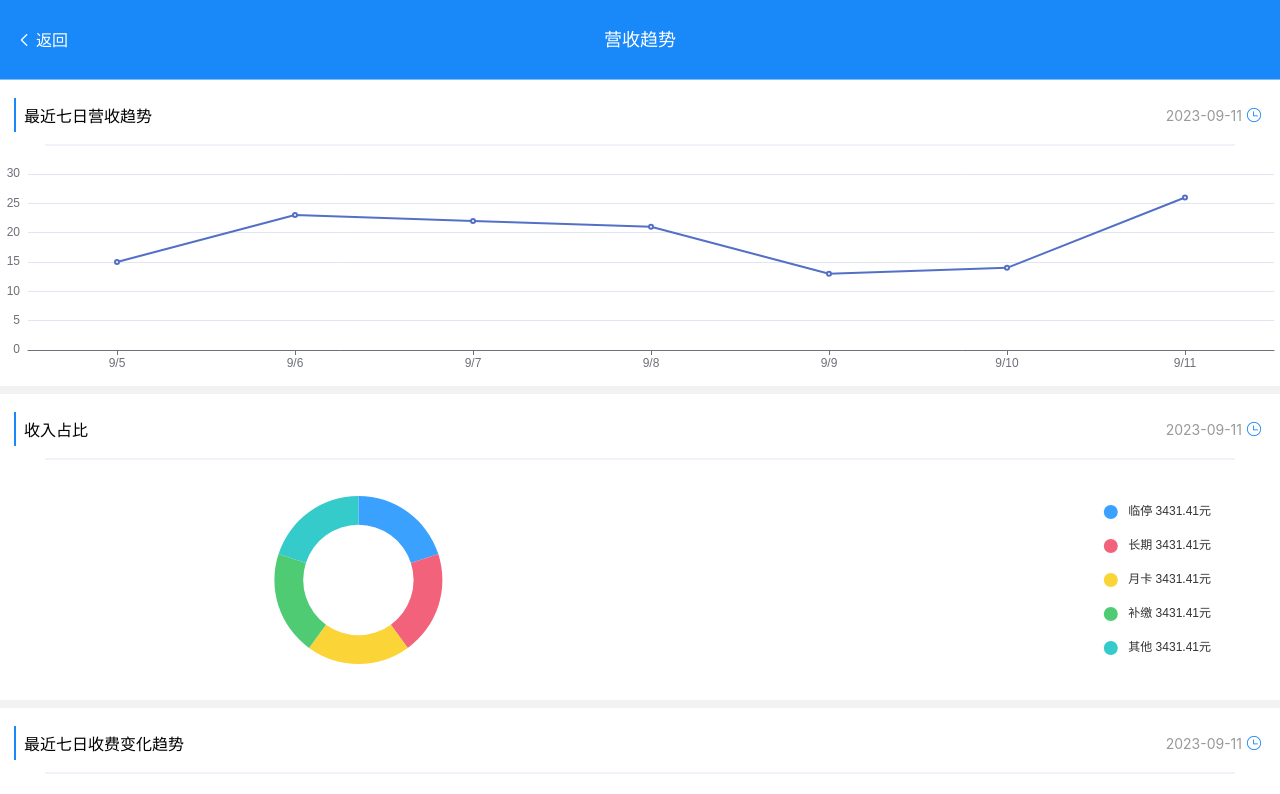
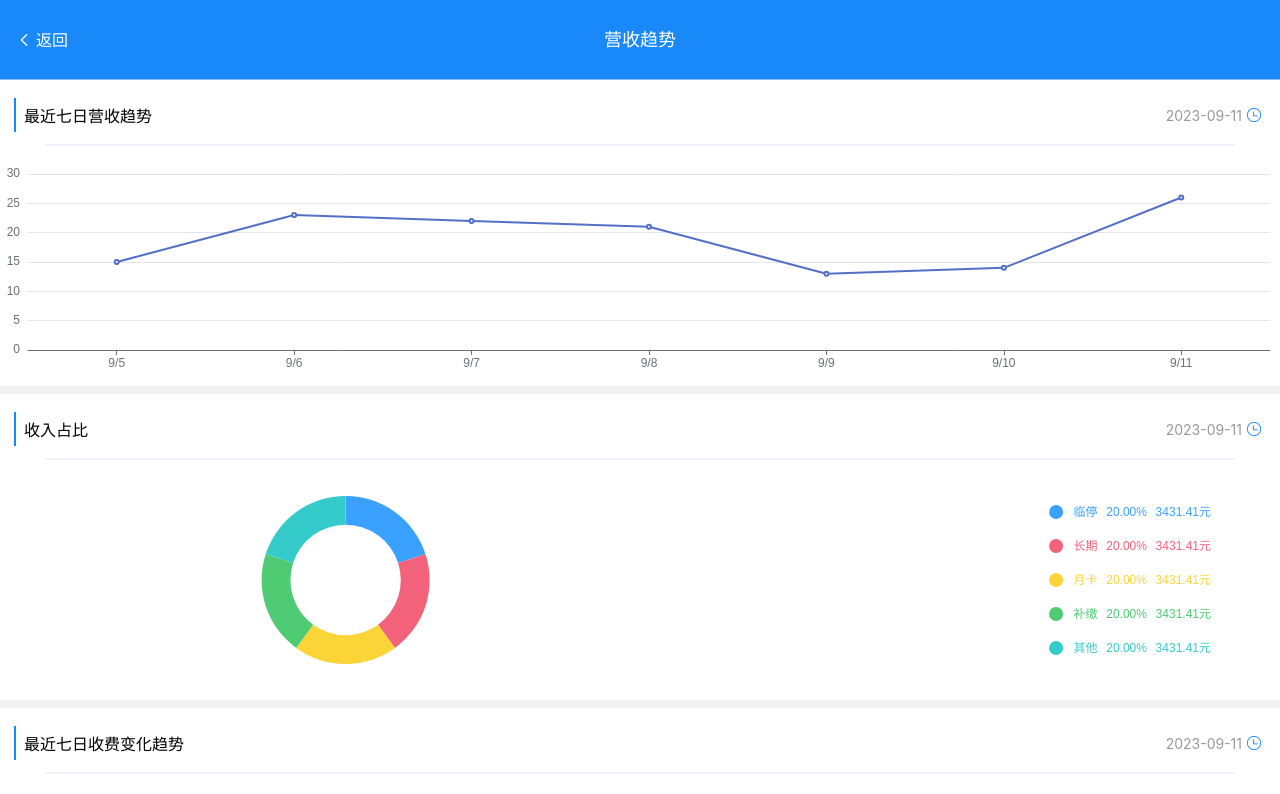
Before and after one commit to Yand-hi/mobile, a Vue app: page /#/revenueTrend in a window 1280 px wide. Shown: the top 794 px of the page. Built offline with nearby package versions, Linux system fonts and the light colour scheme.

Commit message:
[edit] 图例配置项修改

```diff
--- a/src/page/statistics/chart/chart.js
+++ b/src/page/statistics/chart/chart.js
@@ -32,7 +32,7 @@ function getLineOptions(data) {
     grid: {
       top: '28px',
       left: '28px',
-      right: '6px',
+      right: '10px',
       bottom: '36px'
     }
   };
@@ -40,7 +40,9 @@ function getLineOptions(data) {
   return lineOptions;
 }
 
-function getPieOptions(data) {
+function getPieOptions({ title, data }) {
+  const colorList = ['#3aa1ff', '#f2637b', '#fbd437', '#4ecb73', '#36cbcb'];
+
   const pieOptions = {
     tooltip: {
       trigger: 'item',
@@ -53,33 +55,65 @@ function getPieOptions(data) {
       height: 200,
       itemGap: 20,
       icon: 'circle',
-      formatter: function (name) {
-        const value = data.find(item => item.name === name).value
-        return name + ' ' + value + '元';
+      formatter: function (name, index) {
+        let total = 0
+        let target
+        for (let i = 0; i < data.length; i++) {
+          total += data[i].value
+          if (data[i].name === name) {
+            target = data[i].value
+          }
+        }
+        const arr = [
+          '{a|' + name + '}',
+          '{b|' + ((target / total) * 100).toFixed(2) + '%}',
+          '{c|' + target + '元}',
+        ]
+        if (title === '车场分布情况') {
+          delete arr[2]
+        }
+        return arr.join('  ')
+      },
+      textStyle: {
+        color: 'inherit',
+        padding: [2, 0, 0],
+        rich: {
+          a: {
+            fontSize: 12,
+            // color: '#999'
+          },
+          b: {
+            fontSize: 12,
+            padding: [0, 2],
+          },
+          c: {
+            fontSize: 12
+          }
+        }
       }
     },
-    color: ['#3aa1ff', '#f2637b', '#fbd437', '#4ecb73', '#36cbcb'],
+    color: colorList,
     series: [
       {
-        name: '',
+        name: title,
         type: 'pie',
         radius: ['46%', '70%'],
-        center: ['28%', '50%'],
-        avoidLabelOverlap: false,
+        center: ['27%', '50%'],
+        // avoidLabelOverlap: false,
         label: {
           show: false,
           position: 'left'
         },
-        emphasis: {
-          label: {
-            show: true,
-            fontSize: 40,
-            fontWeight: 'bold'
-          }
-        },
-        labelLine: {
-          show: false
-        },
+        // emphasis: {
+        //   label: {
+        //     show: false,
+        //     // fontSize: 40,
+        //     // fontWeight: 'bold'
+        //   }
+        // },
+        // labelLine: {
+        //   show: false
+        // },
         data: data
       }
     ],
@@ -117,7 +151,7 @@ function getBarOptions(data) {
     grid: {
       top: '28px',
       left: '28px',
-      right: '6px',
+      right: '10px',
       bottom: '36px'
     }
   };
@@ -129,10 +163,10 @@ export default function drawChart(chartDom, chartData, chartType) {
   if (!chartDom) return;
 
   let myChart = echarts.init(chartDom);
-  let option = getOptions(chartType, chartData);
+  let options = getOptions(chartType, chartData);
 
   if (myChart) {
     window.addEventListener('resize', myChart.resize());
-    myChart.setOption(option);
+    myChart.setOption(options);
   }
 }
--- a/src/page/statistics/components/commonChart.vue
+++ b/src/page/statistics/components/commonChart.vue
@@ -14,7 +14,7 @@ const { chartData, chartType } = defineProps({
   value: String,
   title: String,
   chartType: String,
-  chartData: Array,
+  chartData: Object,
   editable: Boolean
 })
 
--- a/src/page/statistics/parkingStat/index.vue
+++ b/src/page/statistics/parkingStat/index.vue
@@ -1,21 +1,24 @@
 <template>
   <Layout>
     <common-chart title="车场分布情况" :chart-data="chartData" chart-type="pie" />
-    <common-chart title="车场分布情况" :chart-data="chartData" chart-type="line" />
+    <common-chart title="最近半年增量统计" :chart-data="chartData" chart-type="line" />
   </Layout>
 </template>
 
 <script setup>
-import { ref } from 'vue';
+import { reactive } from 'vue';
 import Layout from '@/components/layout.vue';
 import commonChart from '../components/commonChart.vue';
 
-const chartData = ref([
-  { value: 1048, name: '路边车场' },
-  { value: 735, name: '立方车场' },
-  { value: 580, name: '第三方车场' },
-  { value: 484, name: '其他车场' },
-])
+const chartData = reactive({
+  title: '车场分布情况',
+  data: [
+    { value: 1048, name: '路边车场' },
+    { value: 735, name: '立方车场' },
+    { value: 580, name: '第三方车场' },
+    { value: 484, name: '其他车场' },
+  ]
+})
 </script>
 
 <style lang="scss" scoped></style>
--- a/src/page/statistics/revenueTrend/index.vue
+++ b/src/page/statistics/revenueTrend/index.vue
@@ -7,17 +7,20 @@
 </template>
 
 <script setup>
-import { ref } from 'vue';
+import { reactive } from 'vue';
 import Layout from '@/components/layout.vue';
 import commonChart from '../components/commonChart.vue';
 
-const chartData = ref([
-  { value: 3431.41, rate: '20%', name: '临停' },
-  { value: 3431.41, rate: '20%', name: '长期' },
-  { value: 3431.41, rate: '20%', name: '月卡' },
-  { value: 3431.41, rate: '20%', name: '补缴' },
-  { value: 3431.41, rate: '20%', name: '其他' },
-])
+const chartData = reactive({
+  title: '收入占比',
+  data: [
+    { value: 3431.41, name: '临停' },
+    { value: 3431.41, name: '长期' },
+    { value: 3431.41, name: '月卡' },
+    { value: 3431.41, name: '补缴' },
+    { value: 3431.41, name: '其他' },
+  ]
+})
 </script>
 
 <style lang="scss" scoped></style>
```
